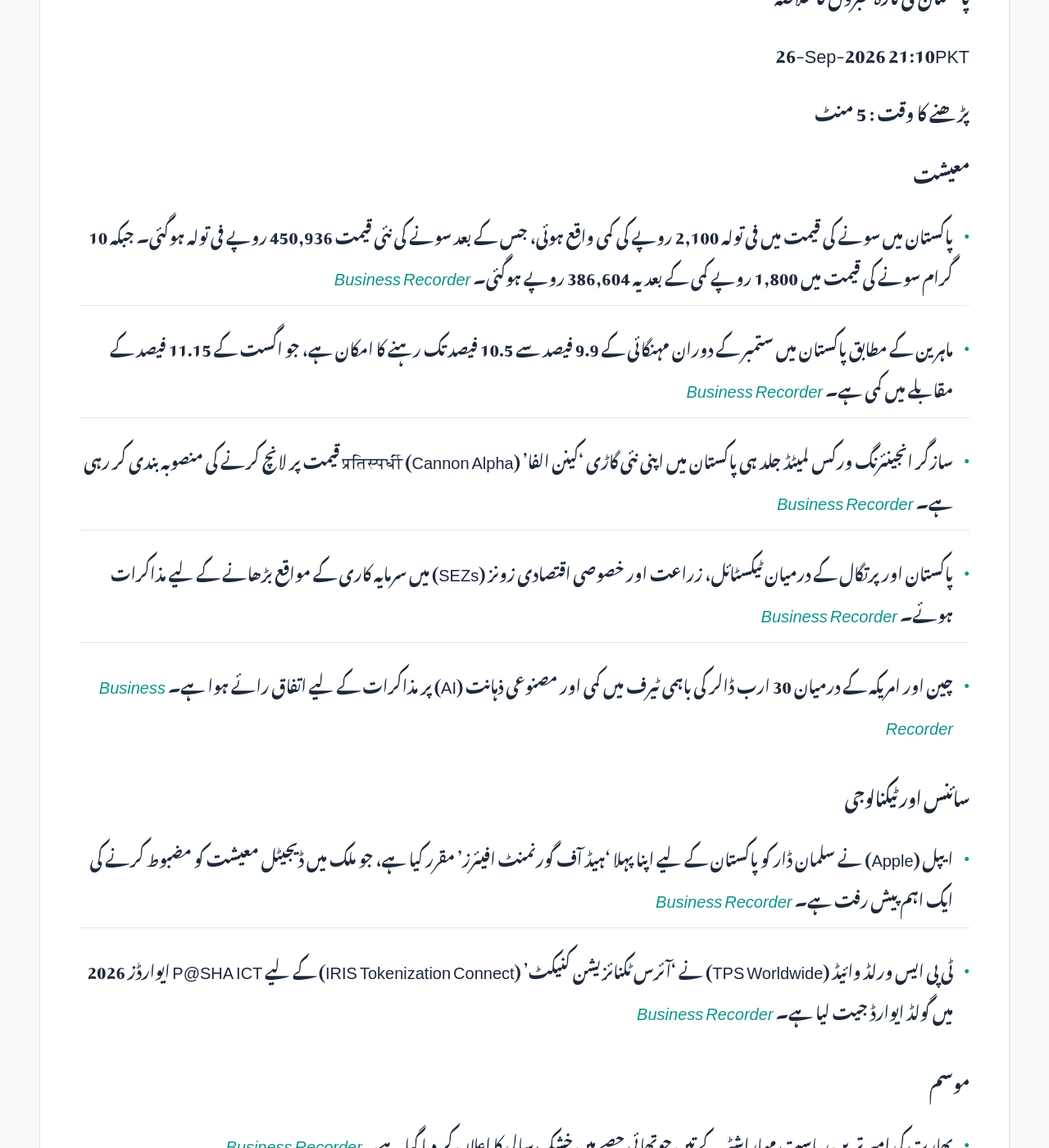
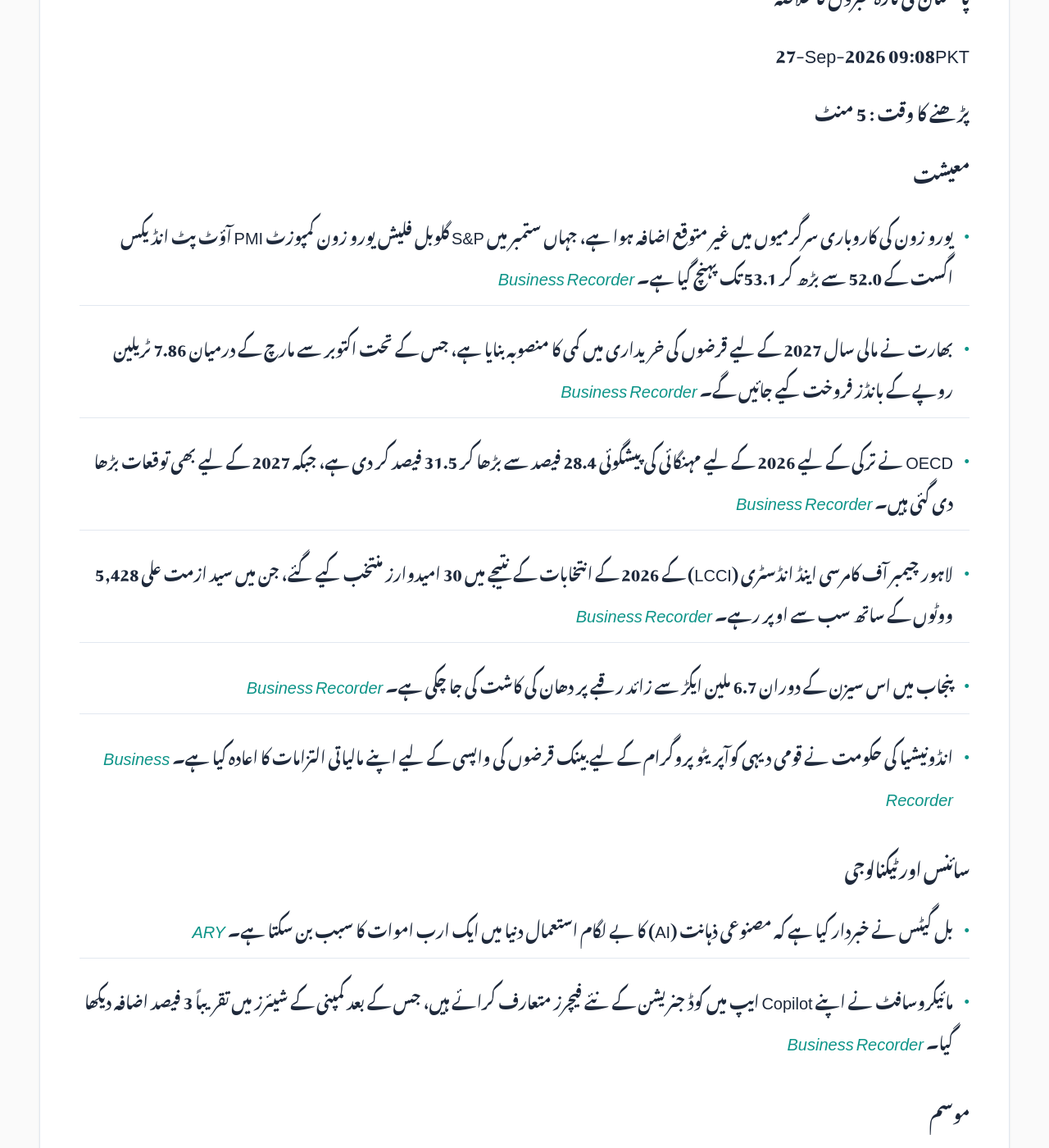
Before and after one commit to zsubzwary/news, a Jekyll site: the page built from ur/index.md, in a window 1280 px wide and 1400 px high, scrolled down 354 px. Shown: the whole window at 82% size. Built offline with Jekyll 4.4.1, drawn with Linux system fonts in a browser that asks for light colours; some web fonts are replaced; comment, search, counter and statistics services are not loaded; some of the changed text lies outside the part shown.

Commit message:
DateTime; 2026-09-27T04:08:58.253Z

```diff
--- a/ur/index.md
+++ b/ur/index.md
@@ -7,53 +7,47 @@ rtl: true
 
 پاکستان کی تازہ خبروں کا خلاصہ
 
- &lrm; 26-Sep-2026 21:10PKT
+ &lrm; 27-Sep-2026 09:08PKT
 
 پڑھنے کا وقت : 5 منٹ
 
 ### معیشت
-- پاکستان میں سونے کی قیمت میں فی تولہ 2,100 روپے کی کمی واقع ہوئی، جس کے بعد سونے کی نئی قیمت 450,936 روپے فی تولہ ہوگئی۔ جبکہ 10 گرام سونے کی قیمت میں 1,800 روپے کمی کے بعد یہ 386,604 روپے ہوگئی۔ *[Business Recorder](https://www.brecorder.com/news/40441342/gold-price-drops-by-rs2700-per-tola-in-pakistan)*
-- ماہرین کے مطابق پاکستان میں ستمبر کے دوران مہنگائی کے 9.9 فیصد سے 10.5 فیصد تک رہنے کا امکان ہے، جو اگست کے 11.15 فیصد کے مقابلے میں کمی ہے۔ *[Business Recorder](https://www.brecorder.com/news/40441339/pakistan-september-inflation-seen-easing-but-energy-pressures-persist)*
-- سازگر انجینئرنگ ورکس لمیٹڈ جلد ہی پاکستان میں اپنی نئی گاڑی 'کینن الفا' (Cannon Alpha) प्रतिस्पर्धी قیمت پر لانچ کرنے کی منصوبہ بندی کر رہی ہے۔ *[Business Recorder](https://www.brecorder.com/news/40441349/sazgar-to-launch-cannon-alpha-in-coming-months-report)*
-- پاکستان اور پرتگال کے درمیان ٹیکسٹائل، زراعت اور خصوصی اقتصادی زونز (SEZs) میں سرمایہ کاری کے مواقع بڑھانے کے لیے مذاکرات ہوئے۔ *[Business Recorder](https://www.brecorder.com/news/40441343/pakistan-portugal-discuss-investment-opportunities-in-textiles-agri-amp-sezs)*
-- چین اور امریکہ کے درمیان 30 ارب ڈالر کی باہمی ٹیرف میں کمی اور مصنوعی ذہانت (AI) پر مذاکرات کے لیے اتفاق رائے ہوا ہے۔ *[Business Recorder](https://www.brecorder.com/news/40441346/china-us-agree-to-30-billion-tariff-cut-ai-dialogue-during-xi-visit)*
+- یورو زون کی کاروباری سرگرمیوں میں غیر متوقع اضافہ ہوا ہے، جہاں ستمبر میں S&P گلوبل فلیش یورو زون کمپوزٹ PMI آؤٹ پٹ انڈیکس اگست کے 52.0 سے بڑھ کر 53.1 تک پہنچ گیا ہے۔ *[Business Recorder](https://www.brecorder.com/news/40441368/euro-zone-business-activity-posts-surprise-upturn-pmi-shows)*
+- بھارت نے مالی سال 2027 کے لیے قرضوں کی خریداری میں کمی کا منصوبہ بنایا ہے، جس کے تحت اکتوبر سے مارچ کے درمیان 7.86 ٹریلین روپے کے بانڈز فروخت کیے جائیں گے۔ *[Business Recorder](https://www.brecorder.com/news/40441370/india-lowers-fy27-gross-borrowing-to-sell-debt-worth-786-tln)*
+- OECD نے ترکی کے لیے 2026 کے لیے مہنگائی کی پیشگوئی 28.4 فیصد سے بڑھا کر 31.5 فیصد کر دی ہے، جبکہ 2027 کے لیے بھی توقعات بڑھا دی گئی ہیں۔ *[Business Recorder](https://www.brecorder.com/news/40441371/oecd-raises-turkey-inflation-forecast-trims-growth-outlook)*
+- لاہور چیمبر آف کامرسی اینڈ انڈسٹری (LCCI) کے 2026 کے انتخابات کے نتیجے میں 30 امیدوارز منتخب کیے گئے، جن میں سید ازمت علی 5,428 ووٹوں کے ساتھ سب سے اوپر رہے۔ *[Business Recorder](https://www.brecorder.com/news/40441388/lcci-elections-2026-30-candidates-elected-to-executive-committee)*
+- پنجاب میں اس سیزن کے دوران 6.7 ملین ایکڑ سے زائد رقبے پر دھان کی کاشت کی جا چکی ہے۔ *[Business Recorder](https://www.brecorder.com/news/40441390/paddy-cultivated-over-6.7m-acres-in-punjab)*
+- انڈونیشیا کی حکومت نے قومی دیہی کوآپریٹو پروگرام کے لیے بینک قرضوں کی واپسی کے لیے اپنے مالیاتی التزامات کا اعادہ کیا ہے۔ *[Business Recorder](https://www.brecorder.com/news/40441373/indonesia-govt-commits-to-cooperative-loan-repayments)*
 
 ### سائنس اور ٹیکنالوجی
-- ایپل (Apple) نے سلمان ڈار کو پاکستان کے لیے اپنا پہلا 'ہیڈ آف گورنمنٹ افیئرز' مقرر کیا ہے، جو ملک میں ڈیجیٹل معیشت کو مضبوط کرنے کی ایک اہم پیش رفت ہے۔ *[Business Recorder](https://www.brecorder.com/news/40441355/five-things-to-know-about-salman-dar-apples-first-head-of-govt-affairs-for-pakistan)*
-- ٹی پی ایس ورلڈ وائیڈ (TPS Worldwide) نے 'آئرس ٹکنائزیشن کنیکٹ' (IRIS Tokenization Connect) کے لیے P@SHA ICT ایوارڈز 2026 میں گولڈ ایوارڈ جیت لیا ہے۔ *[Business Recorder](https://www.brecorder.com/news/40441354/tps-worldwide-wins-gold-at-p-at-sha-ict-awards-2026-for-iris-tokenization-connect)*
+- بل گیٹس نے خبردار کیا ہے کہ مصنوعی ذہانت (AI) کا بے لگام استعمال دنیا میں ایک ارب اموات کا سبب بن سکتا ہے۔ *[ARY](https://arynews.tv/bill-gates-warns-artificial-intelligence-could-lead-to-a-billion-deaths)*
+- مائیکروسافٹ نے اپنے Copilot ایپ میں کوڈ جنریشن کے نئے فیچرز متعارف کرائے ہیں، جس کے بعد کمپنی کے شیئرز میں تقریباً 3 فیصد اضافہ دیکھا گیا۔ *[Business Recorder](https://www.brecorder.com/news/40441367/microsoft-revamps-copilot-with-code-generation)*
 
 ### موسم
-- بھارت کی امیر ترین ریاست مہاراشٹر کے تین چوتھائی حصے میں خشک سالی کا اعلان کر دیا گیا ہے۔ *[Business Recorder](https://www.brecorder.com/news/40441350/drought-declared-in-three-quarters-of-indias-richest-state)*
-- بینکاک (تھائی لینڈ) میں 48 گھنٹوں کے دوران 300 ملی میٹر (12 انچ) بارش کے بعد شہر کو ڈیزاسٹر زون قرار دے دیا گیا ہے۔ *[Business Recorder](https://www.brecorder.com/news/40441341/thai-capital-bangkok-declared-disaster-zone-amid-flooding)*
+- نیویارک اور نیو جرسی میں طوفان (nor'easter) کی وجہ سے ممکنہ سیلاب اور بجلی کی بندش کے خدشات کے پیش نظر ہنگامی حالت نافذ کر دی گئی ہے۔ *[ARY](https://arynews.tv/new-york-and-new-jersey-declare-states-of-emergency-bracing-for-flooding-and-outages-from-noreasterc)*
 
 ### سیاست
-- نائب وزیراعظم اور وزیر خارجہ اسحاق ڈار نے نئی یارک میں ایک اجلاس کے دوران القدس (الاقصی مسجد) کی صورتحال پر عالمی برادری سے اجتماعی ردعمل کا مطالبہ کیا۔ *[Business Recorder](https://www.brecorder.com/news/40441348/dpm-dar-urges-collective-response-to-violations-at-al-aqsa-mosque)*
-- پاکستان نے اقوام متحدہ کی جنرل اسمبلی (UNGA) میں بھارت کو دہشت گردی کی حمایت کرنے اور اقلیتوں کے حقوق کی خلاف ورزی کرنے کا نشانہ بنایا۔ *[Business Recorder](https://www.brecorder.com/news/40441351/india-is-supporting-terrorism-violating-minority-rights-pakistan-tells-unga)*
+- پنجاب اسمبلی کے اپوزیشن اراکین نے صوبے میں نافذ کردہ دفعہ 144 کے خلاف لاہور ہائی کورٹ میں چارہ جوئی کی ہے، جس کا مقصد سیاسی سرگرمیوں پر پابندی کو ختم کرنا ہے۔ *[Business Recorder](https://www.brecorder.com/news/40441389/lhc-moved-against-section-144)*
+- وفاقی وزیر داخلہ محسن نقوی نے خیبر پختونخوا کے مجوزہ پولیس قانون پر تنقید کرتے ہوئے کہا ہے کہ قانون سازوں کی گرفتاری کے لیے اسپیکر کی اجازت کا تقاضا غیر مناسب ہے۔ *[Business Recorder](https://www.brecorder.com/news/40441397/naqvi-criticizes-kps-proposed-police-legislation)*
+- الیکشن کمیشن نے بہاولپور میں NA-168 کے ضمنی انتخاب کے دوران عوامی شکایات کے ازالے کے لیے الیکشن مانیٹرنگ اینڈ کنٹرول سینٹر (EMCC) قائم کر دیا ہے۔ *[Business Recorder](https://www.brecorder.com/news/40441398/ecp-establishes-emcc-for-na-168-by-election)*
+- خیبر پختونخوا کے وزیر اعلیٰ نے 4 اکتوبر کے مجوزہ مارچ کی تیاریوں کے مکمل ہونے کا اعلان کرتے ہوئے حکومت کو خبردار کیا ہے کہ کسی بھی غلط اقدام کی صورت میں پارٹی 24 گھنٹوں میں ردعمل دے گی۔ *[Business Recorder](https://www.brecorder.com/news/40441399/oct-4-pti-march-afridi-warns-govt-against-any-misadventure)*
+- جماعت اسلامی نے کراچی میں پیٹرولیم لیوی اور بجلی کی قیمتوں کے خلاف احتجاج کے لیے شہر بھر میں 25 کیمپ قائم کر دیے ہیں۔ *[Business Recorder](https://www.brecorder.com/news/40441400/ji-sets-up-25-camps-across-karachi-to-step-up-its-protest-drive)*
 
 ### قومی
-- ڈیرہ اسماعیل خان کے علاقے درازیندا میں ہونے والے دھماکے میں 11 افراد جاں بحق اور 30 زخمی ہو گئے، جس کی ذمہ داری تحریک طالبان پاکستان (TTP) نے لی ہے۔ *[Business Recorder](https://www.brecorder.com/news/40441353/blast-in-dera-ismail-khan-kills-11-injures-30-rescue-1122)*
-- ڈیرہ اسماعیل خان میں ایمبولینس کو نشانہ بنائے جانے کے نتیجے میں دو ریسکیو ورکرز جاں بحق ہو گئے۔ *[ARY](https://arynews.tv/ambulance-targeted-in-di-khan-two-rescue-workers-killed)*
-- نقیب اللہ کیس میں ثبوتوں کی کمی کے باعث مزید 7 ملزمان کو بری کر دیا گیا۔ *[ARY](https://arynews.tv/naqeebullah-case-seven-more-suspects-acquitted-over-lack-of-evidence)*
-- نادرا (NADRA) نے اپنی 'پاک آئی ڈی' (Pak ID) ایپ میں نئے فیچرز متعارف کروا دیے ہیں۔ *[ARY](https://arynews.tv/nadra-introduces-new-features-in-updated-pak-id-app)*
-- شارجیل میمن کے مطابق 'پنک سکوٹی' حاصل کرنے کے لیے ڈرائیونگ لائسنس اور ٹیسٹ لازمی قرار دے دیا گیا ہے۔ *[ARY](https://arynews.tv/driving-licence-and-test-mandatory-to-receive-pink-scooties-says-sharjeel-memon)*
-- پاکستان نیوی نے بحیرہ عرب میں ایک مشترکہ آپریشن کے دوران 2,800 کلوگرام سے زائد منشیات قبضے میں لے لیں، جن کی مالیت تقریباً 750 ملین ڈالر ہے۔ *[Business Recorder](https://www.brecorder.com/news/40441340/pakistan-navy-seizes-over-2800kg-narcotics-worth-750mn-in-arabian-sea)*
+- اسلام آباد میں گزشتہ ایک ہفتے کے دوران جرائم کی 45 سے زائد وارداتیں رپورٹ ہوئیں، جن میں 24 گاڑیوں کی چوری بھی شامل ہے۔ *[Business Recorder](https://www.brecorder.com/news/40441393/over-45-crimes-reported-in-federal-capital-criminal-gangs-continue-their-looting-spree-despite-tight-security)*
+- پاکستان نیوی کے جہازوں PNS Hunain اور PNS Yarmook نے بحیرہ عرب میں ایک کامیاب آپریشن کے دوران 2,800 کلوگرام سے زائد منشیات قبضے میں لے لی ہیں۔ *[Business Recorder](https://www.brecorder.com/news/40441395/zardari-praises-pn-for-huge-seizure-of-narcotics)*
+- وزیر اعظم کے احکامات پر پاکستان ریلوے نے ڈیزل کی فراہمی یقینی بنانے کے لیے راولپنڈی سے پشاور ڈویژن تک 750,000 لیٹر ڈیزل منتقل کرنا شروع کر دیا ہے۔ *[Business Recorder](https://www.brecorder.com/news/40441392/railways-commences-transportation-of-diesel-to-pso-depots)*
+- ورلڈ اکنامک فورم کی رپورٹ 2026 کے مطابق پاکستان کا صنفی برابری اسکور 59.5 فیصد رہا ہے، تاہم ملک اب بھی عالمی فہرست میں انتہائی نچلے درجے پر ہے۔ *[Business Recorder](https://www.brecorder.com/news/40441364/closing-the-gap-from-the-bottom)*
+- اسلام آباد ہائی کورٹ نے بغیر کسی قانونی بنیاد کے مسافروں کو جہاز سے اتارنے پر پابندی عائد کر دی ہے۔ *[ARY](https://arynews.tv/ihc-bars-offloading-of-passengers-without-legal-grounds)*
 
 ### بین الاقوامی
-- ایران نے واضح کیا ہے کہ وہ ایٹمی پروگرام کے حوالے سے کوئی رعایت نہیں دے گا۔ *[ARY](https://arynews.tv/iran-will-make-no-nuclear-concessions-iranian-official-says)*
-- امریکی صدر ڈونلڈ ٹرمپ نے ہرمز کے مقام کو دوبارہ کھولنے اور مشرق وسطیٰ میں لڑائی ختم کرنے کی ایرانی تجویز مسترد کر دی ہے۔ *[Business Recorder](https://www.brecorder.com/news/40441358/trump-rejects-iranian-proposal-to-open-hormuz-and-end-fighting)*
-- ایرانی صدر مسعود پزیشکیان کے مطابق ہرمز کے مقام کو کھولنے کے نئے منصوبے کو سپریم لیڈر کی حمایت حاصل ہے۔ *[Business Recorder](https://www.brecorder.com/news/40441352/iran-president-says-supreme-leader-backs-new-plan-to-reopen-hormuz)*
-- انڈونیشیا کے بحیرہ جاوا میں کشتی ڈوبنے سے مرنے والوں کی تعداد بڑھ کر 64 ہو گئی ہے، جبکہ 243 افراد اس حادثے کا شکار ہوئے۔ *[Business Recorder](https://www.brecorder.com/news/40441357/death-toll-from-indonesia-ferry-sinking-jumps-to-64)*
-- برازیل میں مہنگائی کے مسائل صدر لولا کی دوبارہ انتخاب کی مہم کے لیے مشکلات پیدا کر رہے ہیں۔ *[ARY](https://arynews.tv/in-brazil-frustration-over-cost-of-living-undermines-lulas-reelection-bid)*
-- وینزویلا کے صدر اپنی امریکہ کے دورے سے بغیر کسی معاہدے اور انتخاب کی تاریخ کے واپس آگئے ہیں۔ *[ARY](https://arynews.tv/venezuela-president-returns-from-us-visit-with-no-deals-no-firm-election-date)*
-- ایتھنز (یونان) میں دھماکے کے نتیجے میں ایک خاتون جاں بحق اور 5 افراد لاپتہ ہو گئے ہیں۔ *[Business Recorder](https://www.brecorder.com/news/40441345/one-dead-5-missing-after-explosion-destroys-building-in-athens)*
+- روس نے یورپ پر الزام لگایا ہے کہ وہ یو克兰 کے حوالے سے مذاکرات کی راہ میں رکاوٹیں ڈال رہا ہے۔ *[ARY](https://arynews.tv/russia-accuses-europe-of-blocking-ukraine-talks-as-strikes-drag-on)*
+- دہلی یونیورسٹی کے طلباء نے ایک پارک میں ہونے والے حملے کے بعد خواتین کی حفاظت کے مطالبات کے لیے مارچ کیا۔ *[ARY](https://arynews.tv/delhi-university-students-march-for-womens-safety-after-park-assault)*
 
 ### کھیل
-- ویرات کوہلی نے اعلان کیا ہے کہ 2027 کا ورلڈ کپ ان کا بھارت کے لیے آخری ورلڈ کپ ہوگا۔ *[Business Recorder](https://www.brecorder.com/news/40441347/kohli-says-2027-world-cup-will-be-his-last-for-india)*
-- آسٹریلیا کے وکٹ کیپر بیٹسمین جوش انگلس انگلی کے فریکچر کی وجہ سے جنوبی افریقہ کے خلاف ون ڈے سیریز سے باہر ہو گئے ہیں۔ *[Business Recorder](https://www.brecorder.com/news/40441344/australia-dealt-injury-blow-as-inglis-returns-home-with-finger-fracture)*
+- فٹ بال اسٹار ایمباپے (Mbappe) کے گھٹنے میں کھچاؤ (hyperextension) کی تشخیص کی گئی ہے۔ *[ARY](https://arynews.tv/mbappe-diagnosed-with-knee-hyperextension)*
+- دنیا کے امیر ترین فٹ بال کھلاڑی فائق بولکیا (Faiq Bolkiah) اب فری ایجنٹ بن گئے ہیں۔ *[ARY](https://arynews.tv/worlds-richest-footballer-faiq-bolkiah-becomes-a-free-agent)*
+- آئرلینڈ کے کھلاڑیوں نے نیشنز لیگ میں اسرائیل کے خلاف کھیلنے کے حق میں ووٹ دیا۔ *[ARY](https://arynews.tv/ireland-players-vote-to-play-israel-in-nations-league)*
 
 ### صحت
-- نئی تحقیق کے مطابق GLP-1 ادویات کینسر سے بچاؤ اور مدافعتی نظام کے ردعمل پر اثر انداز ہو سکتی ہیں۔ *[ARY](https://arynews.tv/how-glp-1-medications-impact-cancer-survival-and-immune-response)*
-- امریکی ادارے نے پارکنسنز بیماری کے علاج کے لیے AbbVie کی دوا 'Tavapadon' کو منظوری دے دی ہے۔ *[ARY](https://arynews.tv/tavapadon-us-approves-abbvies-drug-for-parkinsons-disease)*
-
-### دیگر
-- بٹگرام میں کیبل کار کے حادثے کے دوران ہونے والے ریسکیو آپریشن کے حوالے سے ایک دستاویزی کہانی پر بحث ہوئی۔ *[Business Recorder](https://www.brecorder.com/news/40441213/how-a-pakistani-rescue-became-a-hollywood-thriller-and-what-it-took-to-get-there)*
+- پنجاب کی وزیر اعلیٰ مریم نواز نے صوبے میں صحت سے متعلق منصوبوں کی بروقت تکمیل کا حکم دیا ہے، جن میں میانوالی میں میڈیکل کالج اور ڈیرہ غازی خان میں کینسر ہسپتال کا قیام شامل ہے۔ *[Business Recorder](https://www.brecorder.com/news/40441391/cm-orders-timely-completion-of-healthcare-projects)*
```
